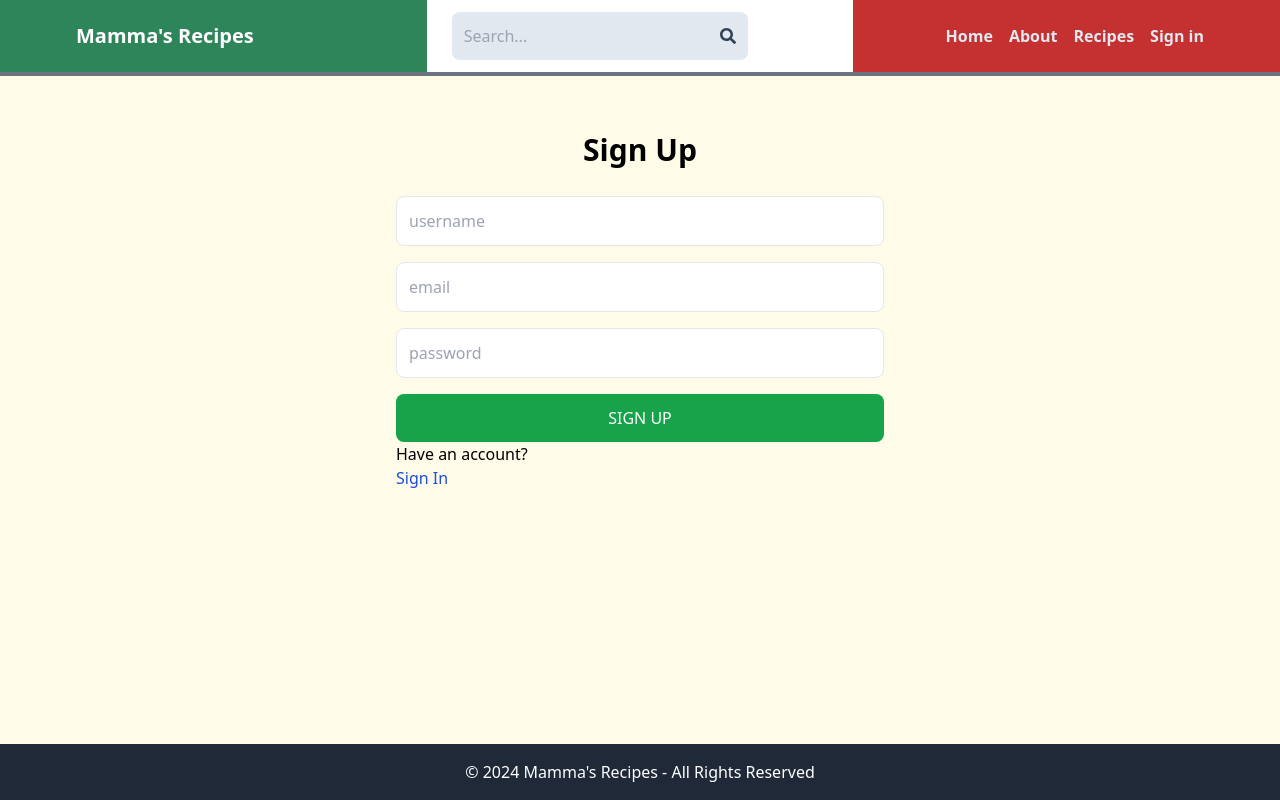
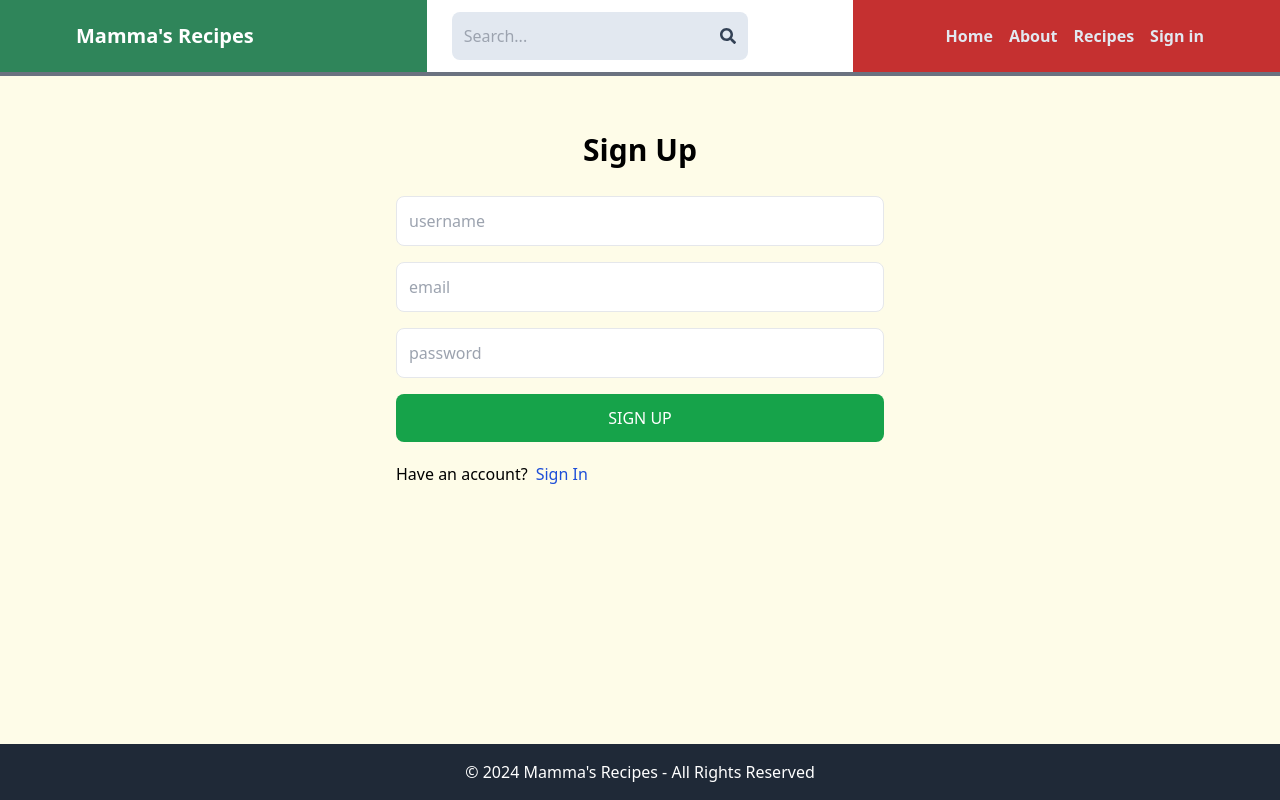
Before and after one commit to AlexMcBex/Mammas-Recipes, a React (Create React App) app in the folder mammas-recipes-client/: page /sign-up in a window 1280 px wide. Built offline with nearby package versions, Linux system fonts and the light colour scheme.

Commit message:
after signup User gets redirected to sign in

```diff
--- a/mammas-recipes-client/src/pages/SignUp.jsx
+++ b/mammas-recipes-client/src/pages/SignUp.jsx
@@ -1,5 +1,5 @@
 import { useState } from "react"
-import { Link } from "react-router-dom"
+import { Link , useNavigate} from "react-router-dom"
 import apiUrl from "../apiConfig"
 import axios from "axios"
 
@@ -11,6 +11,8 @@ export default function SignUp() {
   })
   const [error, setError] = useState(null)
   const [success, setSuccess] = useState(null)
+
+  const navigate = useNavigate()
 
   const handleChange = (e) => {
     setFormData({
@@ -35,6 +37,7 @@ export default function SignUp() {
       console.log(res.data)
       setSuccess("User registered successfully")
       setError(null)
+      navigate("/sign-in")
     } catch (err) {
       console.log(err)
       setSuccess(null)
@@ -76,7 +79,7 @@ export default function SignUp() {
           Sign Up
         </button>
       </form>
-      <div>
+      <div className="flex gap-2 mt-5">
         <p>Have an account?</p>
         <Link to={"/sign-in"}>
           <span className="text-blue-700">Sign In</span>
```
